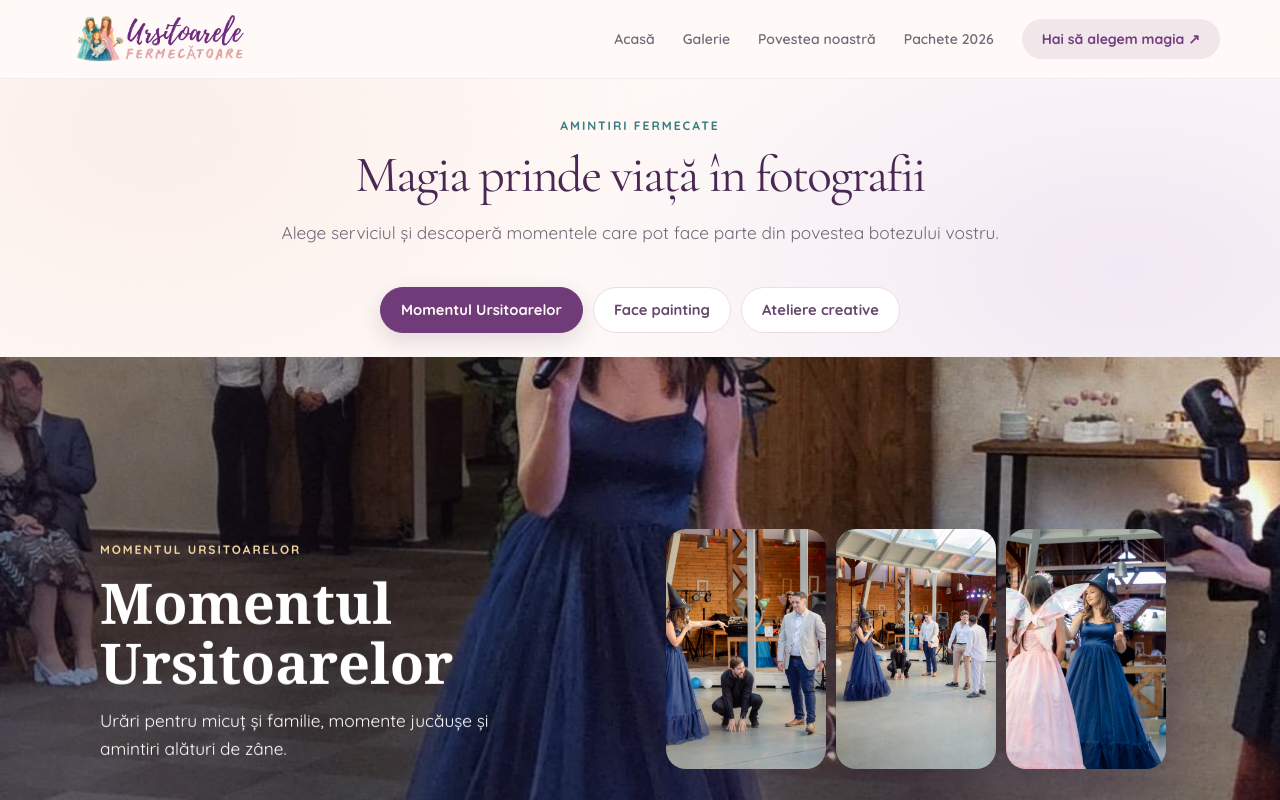
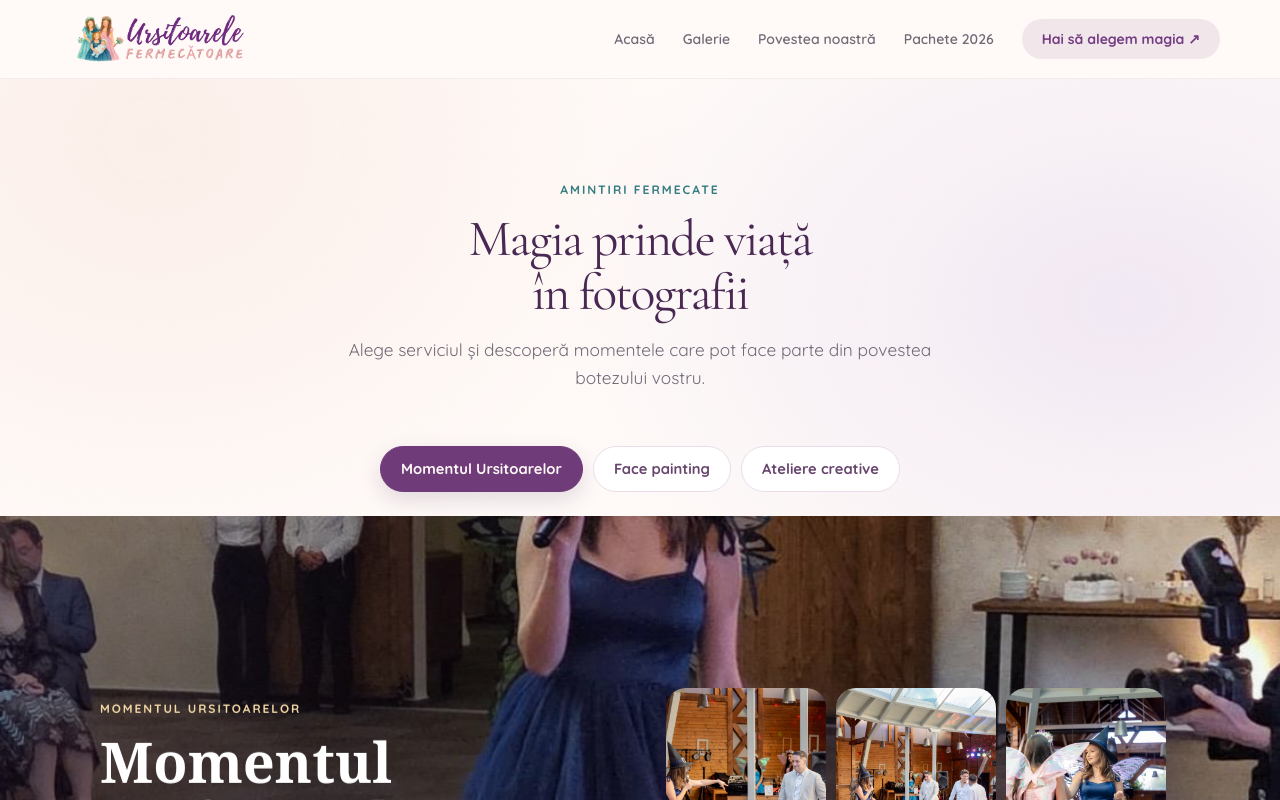
Before and after one commit to anndra17/FairiesWebsite, an Angular app: page /galerie in a window 1280 px wide. Shown: the top 800 px of the page. Built offline with nearby package versions, Linux system fonts and the light colour scheme.

Commit message:
Adjust gallery heading spacing and wrapping
Increase the gallery page's top spacing and heading height, constrain the intro text width, and add a responsive line break to the title.

```diff
--- a/src/app/features/gallery/gallery-page.component.css
+++ b/src/app/features/gallery/gallery-page.component.css
@@ -1,7 +1,7 @@
 :host {
   display: block;
   min-height: calc(100svh - 78px);
-  padding-top: 32px;
+  padding-top: 64px;
   background:
     radial-gradient(ellipse at 12% 6%, rgb(248 229 221 / 55%), transparent 34%),
     radial-gradient(ellipse at 88% 22%, rgb(230 218 239 / 55%), transparent 36%),
@@ -21,6 +21,15 @@
   font-weight: 700;
   letter-spacing: 0.16em;
   text-transform: uppercase;
+}
+
+.gallery-page > .section-heading {
+  min-height: 231px;
+}
+
+.gallery-page > .section-heading p {
+  max-width: 640px;
+  margin-inline: auto;
 }
 
 .category-tabs {
@@ -178,10 +187,6 @@
 }
 
 @media (max-width: 640px) {
-  :host {
-    padding-top: 24px;
-  }
-
   .gallery-page {
     min-height: calc(100svh - 102px);
   }
@@ -227,3 +232,9 @@
     bottom: 14px;
   }
 }
+
+@media (min-width: 640px) {
+  :host {
+    padding-top: 96px;
+  }
+}
--- a/src/app/features/gallery/gallery-page.component.html
+++ b/src/app/features/gallery/gallery-page.component.html
@@ -1,7 +1,7 @@
 <main class="gallery-page" aria-labelledby="gallery-title">
   <header class="section-heading">
     <span class="eyebrow">Amintiri fermecate</span>
-    <h1 id="gallery-title" class="section-title">Magia prinde viață în fotografii</h1>
+    <h1 id="gallery-title" class="section-title">Magia prinde viață<br class="hidden sm:block" /> în fotografii</h1>
     <p>Alege serviciul și descoperă momentele care pot face parte din povestea botezului vostru.</p>
   </header>
 
```
